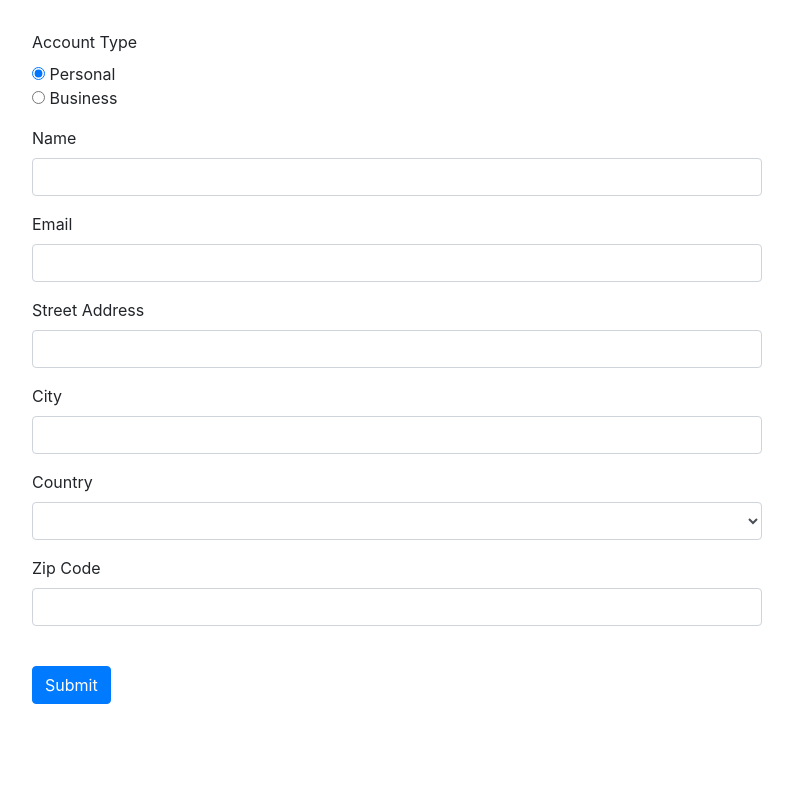
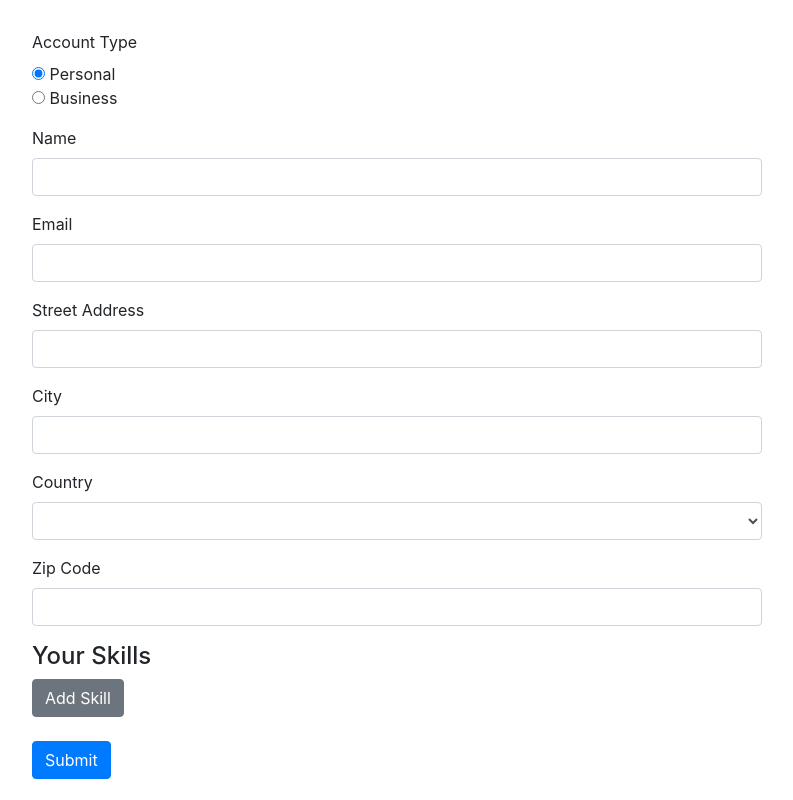
Before and after one commit to DarinDev1000/AngularFormLesson1, an Angular app: page / in a window 1280 px wide. Shown: the whole page, without its empty margins (53-846 px from the left). Built offline with nearby package versions, Linux system fonts and the light colour scheme.

Commit message:
Add FormArray

```diff
--- a/src/app/app.component.html
+++ b/src/app/app.component.html
@@ -90,6 +90,18 @@
             class="form-text text-muted">Please enter a Zip Code!</span>
         </div>
 
+        <div formArrayName="skills">
+          <h4>Your Skills</h4>
+          <button
+            class="btn btn-secondary"
+            type="button"
+            (click)="onAddSkill()">Add Skill</button>
+          <div class="form-group"
+          *ngFor="let skillControl of signupForm.get('skills').controls; let i = index">
+            <input type="text" class="form-control" [formControlName]="i">
+          </div>
+        </div>
+
         <br>
 
         <span
--- a/src/app/app.component.ts
+++ b/src/app/app.component.ts
@@ -1,5 +1,5 @@
 import { Component, OnInit } from '@angular/core';
-import { FormGroup, FormControl, Validators } from '@angular/forms';
+import { FormGroup, FormControl, Validators, FormArray } from '@angular/forms';
 
 @Component({
   selector: 'app-root',
@@ -20,7 +20,8 @@ export class AppComponent implements OnInit {
       'streetAddress': new FormControl(null),
       'city': new FormControl(null),
       'country': new FormControl(null, Validators.required),
-      'zipCode': new FormControl(null, Validators.pattern("[0-9]*"))
+      'zipCode': new FormControl(null, Validators.pattern("[0-9]*")),
+      'skills': new FormArray([])
     });
 
     // Subscribe to value changes
@@ -54,4 +55,9 @@ export class AppComponent implements OnInit {
     console.log(this.signupForm);
     console.log(this.signupForm.value);
   }
+
+  onAddSkill() {
+    const control = new FormControl(null, Validators.required);
+    (this.signupForm.get('skills') as FormArray).push(control);
+  }
 }
```
